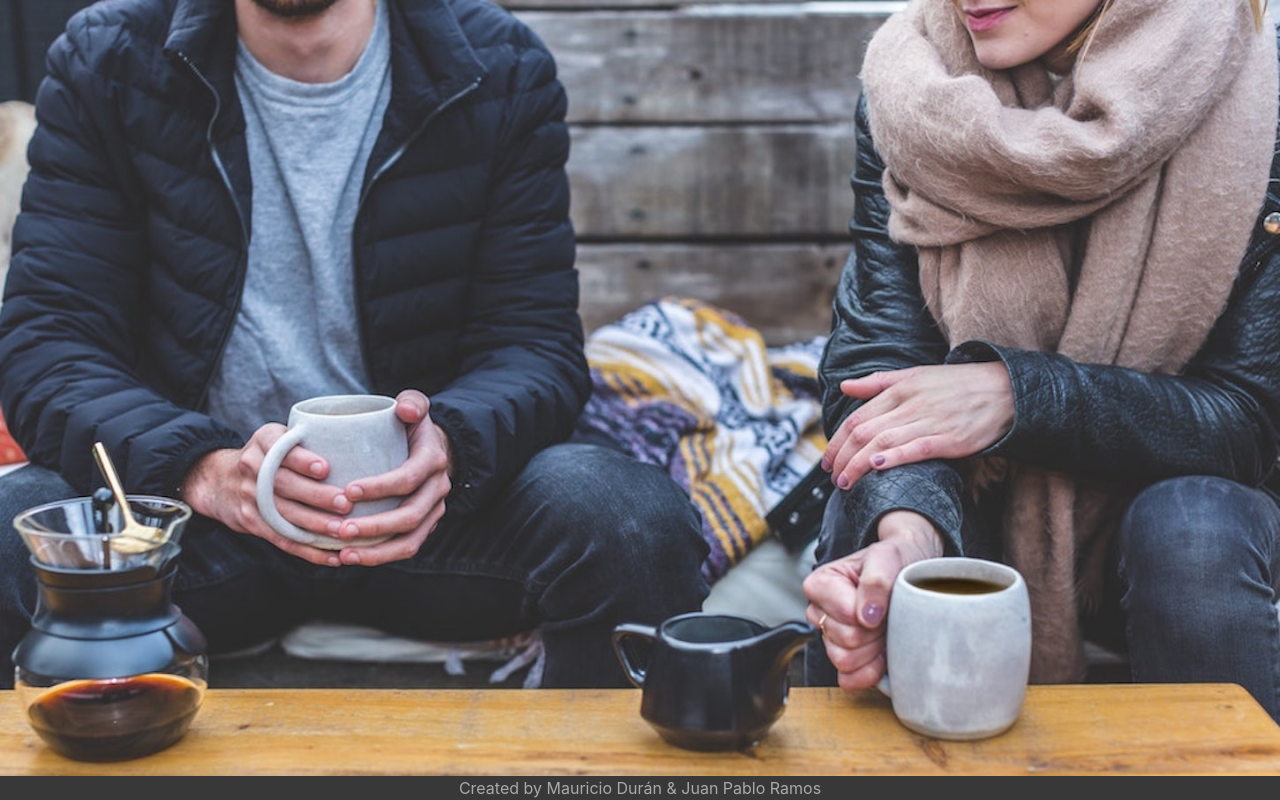
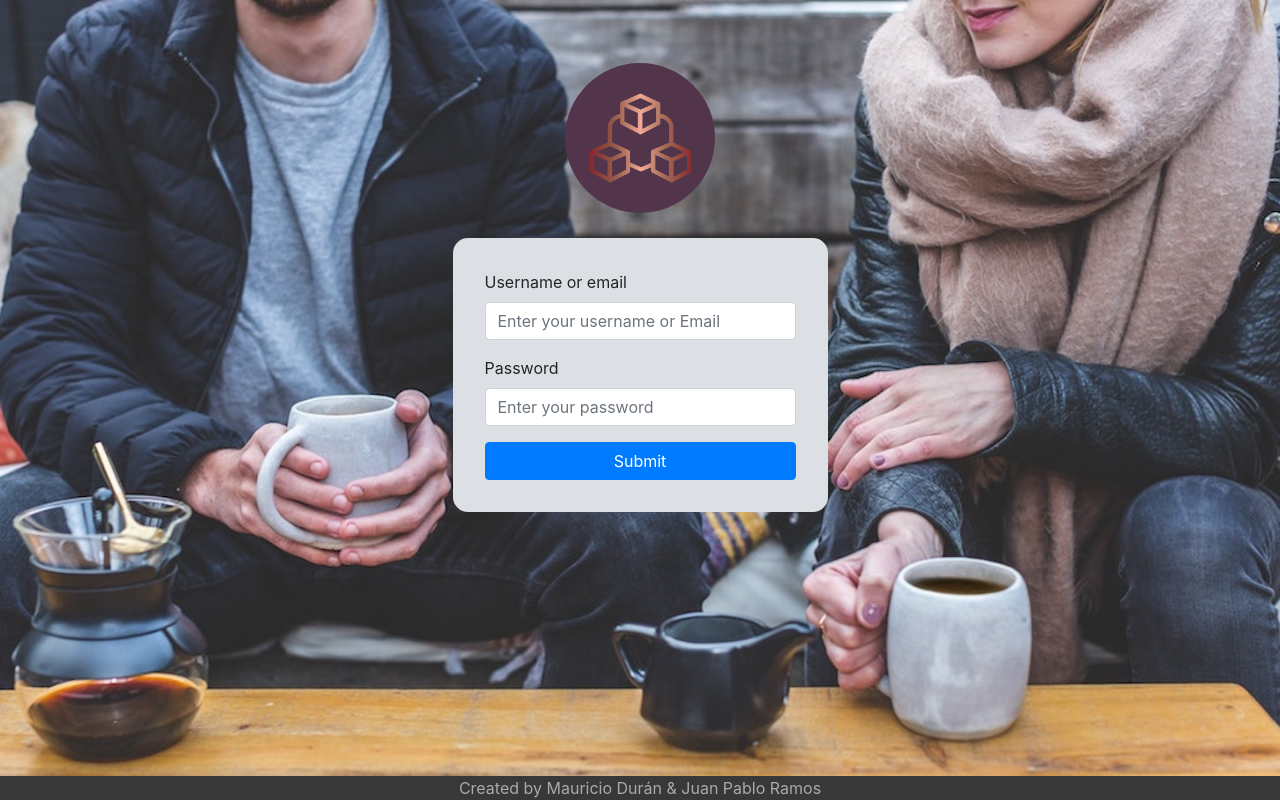
Before and after one commit to mauduran/Live-Chat-App, a React (Create React App) app: page /login in a window 1280 px wide. Built offline with nearby package versions, Linux system fonts and the light colour scheme.

Commit message:
Corrected routes

```diff
--- a/src/components/Login/LoginMessage/LoginMessage.js
+++ b/src/components/Login/LoginMessage/LoginMessage.js
@@ -1,7 +1,7 @@
 import React from 'react';
-import './LoginM.css';
+import './LoginMessage.css';
 import { Button, Form, FormGroup, Label, Input, Container} from 'reactstrap';
-import Logo from '../../components/Logo/Logo'
+import Logo from '../Logo/Logo'
 
 const Login = () => {
     return(
--- a/src/components/Login/Logo/Logo.js
+++ b/src/components/Login/Logo/Logo.js
@@ -1,6 +1,5 @@
 import React from 'react';
-// import LogoImage from '../../assets/img/small_talk.png'
-import LogoImage from '../../assets/img/small_talk_bg_sq.png'
+import LogoImage from '../../../assets/img/small_talk_bg_sq.png'
 import './Logo.css'
 
 const Logo = () => {
--- a/src/containers/Login/Login.js
+++ b/src/containers/Login/Login.js
@@ -2,14 +2,14 @@ import React, { Component } from 'react';
 import BackgroundImage from '../../assets/img/backgroundHome.jpeg';
 import './Login.css'
 import { Container } from 'reactstrap';
-// import LoginMessage from '../../components/LoginMessage/LoginMessage';
+import LoginMessage from '../../components/Login/LoginMessage/LoginMessage';
 
 export default class Home extends Component {
     render() {
         return (
             <div id="Login" style={{ backgroundImage: `url(${BackgroundImage})`, backgroundSize: 'cover'}}>
                 <Container style={{display: "flex", height: '97%', maxWidth: '100%', margin: "0", justifyContent: "space-around", alignItems: "center"}}>
-                            {/* <LoginMessage id = 'LoginMessage'/> */}
+                            <LoginMessage id = 'LoginMessage'/>
                 </Container>
             </div>
         )
```
